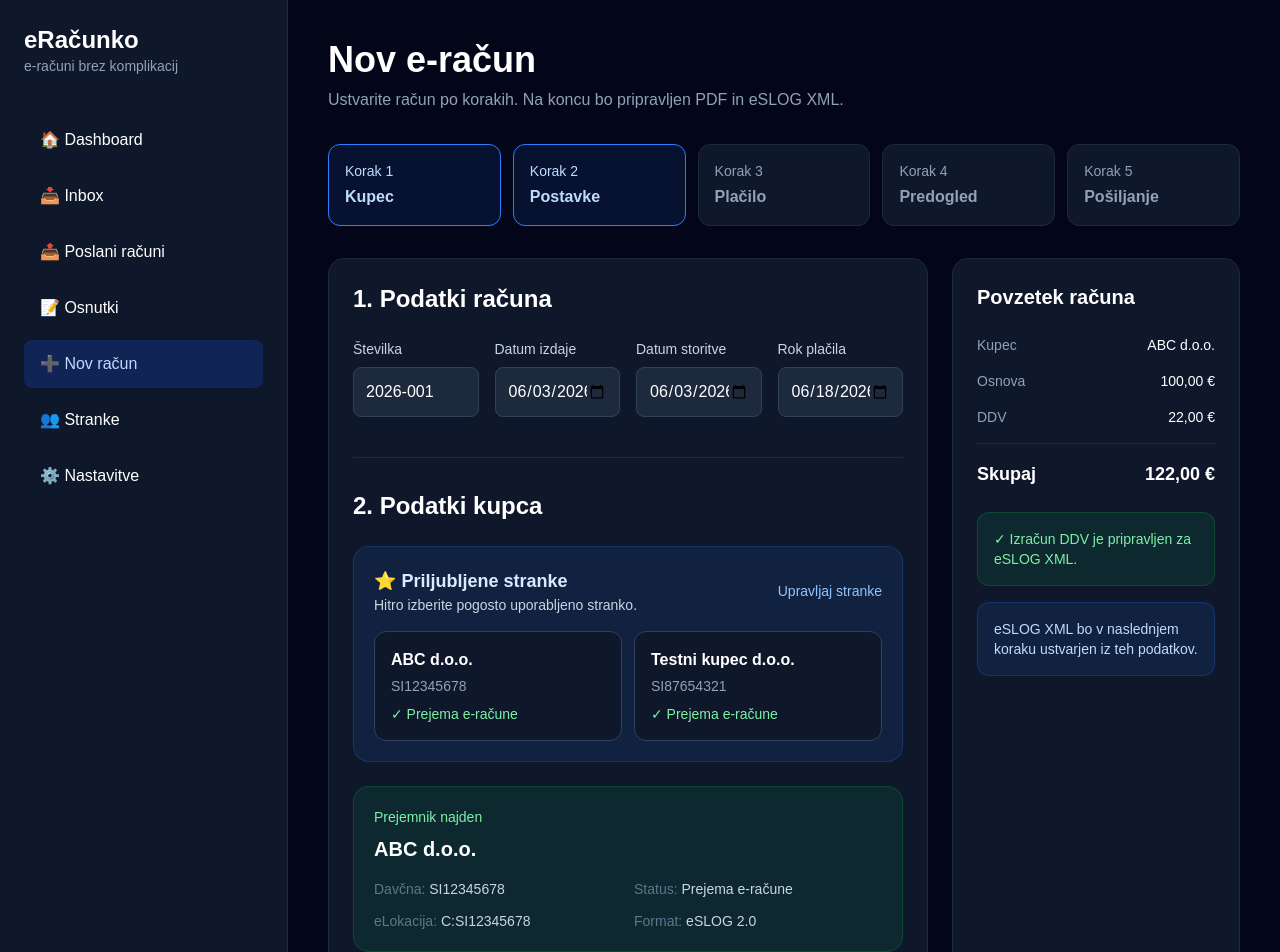
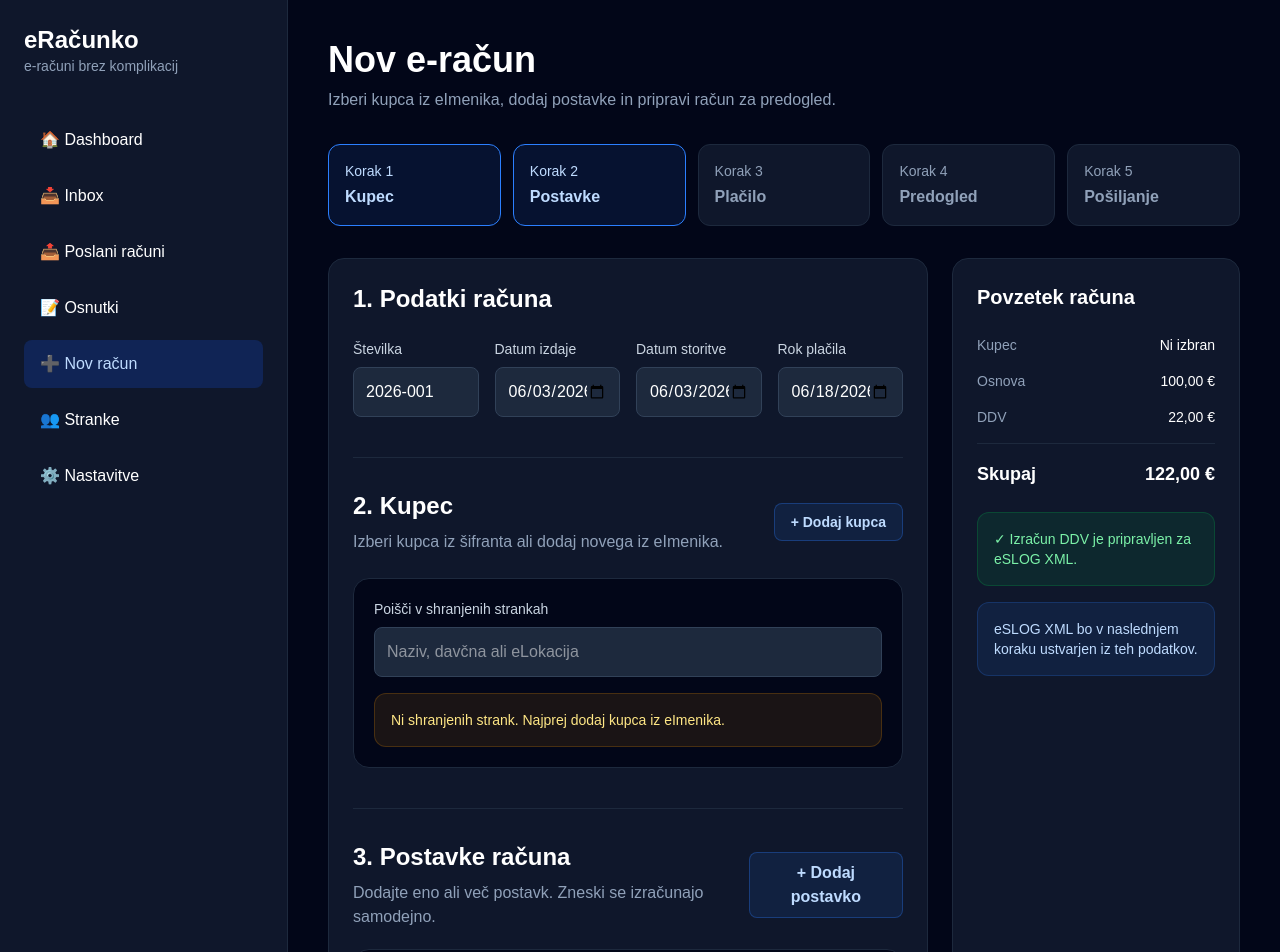
Before and after one commit to BenjaminStrmole/eracunko, a Next.js app: page /invoices/new in a window 1280 px wide. Shown: the top 952 px of the page. Built offline with nearby package versions, Linux system fonts and the light colour scheme.

Commit message:
Connect customers to new invoice form

```diff
--- a/app/invoices/new/page.tsx
+++ b/app/invoices/new/page.tsx
@@ -1,13 +1,55 @@
 "use client";
 
-import { useMemo, useState } from "react";
+import { useEffect, useMemo, useState } from "react";
 import type { InvoiceLine, Invoice } from "../../../types/invoice";
+
+type Customer = {
+  name: string;
+  vatNumber: string;
+  status: "READY" | "NOT_READY";
+  eLocation: string;
+  eAddress?: string;
+  eAddress1?: string;
+  address?: string;
+  postCode?: string;
+  city?: string;
+  country?: string;
+  network?: string;
+  receiverChannel?: string;
+  format: string;
+  isFavorite?: boolean;
+};
+
+function today() {
+  return new Date().toISOString().slice(0, 10);
+}
+
+function addDays(days: number) {
+  const date = new Date();
+  date.setDate(date.getDate() + days);
+  return date.toISOString().slice(0, 10);
+}
+
+function formatAddress(customer: Customer) {
+  return [
+    customer.address,
+    [customer.postCode, customer.city].filter(Boolean).join(" "),
+    customer.country,
+  ]
+    .filter(Boolean)
+    .join(", ");
+}
 
 export default function NewInvoicePage() {
   const [invoiceNumber, setInvoiceNumber] = useState("2026-001");
-  const [issueDate, setIssueDate] = useState("2026-06-03");
-  const [serviceDate, setServiceDate] = useState("2026-06-03");
-  const [dueDate, setDueDate] = useState("2026-06-18");
+  const [issueDate, setIssueDate] = useState(today());
+  const [serviceDate, setServiceDate] = useState(today());
+  const [dueDate, setDueDate] = useState(addDays(15));
+
+  const [customers, setCustomers] = useState<Customer[]>([]);
+  const [buyer, setBuyer] = useState<Customer | null>(null);
+  const [buyerSearch, setBuyerSearch] = useState("");
+  const [toast, setToast] = useState("");
 
   const [lines, setLines] = useState<InvoiceLine[]>([
     {
@@ -19,8 +61,52 @@ export default function NewInvoicePage() {
     },
   ]);
 
+  useEffect(() => {
+    const savedCustomers: Customer[] = JSON.parse(
+      localStorage.getItem("customers") || "[]"
+    );
+
+    setCustomers(savedCustomers);
+
+    const params = new URLSearchParams(window.location.search);
+    const vat = params.get("vat");
+
+    if (vat) {
+      const selected = savedCustomers.find(
+        (customer) => customer.vatNumber === vat
+      );
+
+      if (selected) {
+        setBuyer(selected);
+        setBuyerSearch(selected.name);
+      }
+    }
+  }, []);
+
+  useEffect(() => {
+    if (!toast) return;
+
+    const timer = setTimeout(() => setToast(""), 5000);
+    return () => clearTimeout(timer);
+  }, [toast]);
+
+  const favoriteCustomers = customers.filter((customer) => customer.isFavorite);
+
+  const filteredCustomers = customers.filter((customer) => {
+    const query = buyerSearch.toLowerCase();
+
+    if (!query) return true;
+
+    return (
+      customer.name.toLowerCase().includes(query) ||
+      customer.vatNumber.toLowerCase().includes(query) ||
+      customer.eLocation.toLowerCase().includes(query)
+    );
+  });
+
   const totals = useMemo(() => {
     const net = lines.reduce((sum, line) => sum + line.quantity * line.price, 0);
+
     const vat = lines.reduce(
       (sum, line) => sum + line.quantity * line.price * (line.vatRate / 100),
       0
@@ -72,7 +158,27 @@ export default function NewInvoicePage() {
     setLines((current) => current.filter((line) => line.id !== id));
   }
 
+  function selectBuyer(customer: Customer) {
+    setBuyer(customer);
+    setBuyerSearch(customer.name);
+  }
+
   function saveAndPreview() {
+    if (!buyer) {
+      setToast("Najprej izberi kupca iz šifranta strank.");
+      return;
+    }
+
+    if (!invoiceNumber.trim()) {
+      setToast("Vnesi številko računa.");
+      return;
+    }
+
+    if (lines.length === 0 || lines.some((line) => !line.description.trim())) {
+      setToast("Vsaka postavka mora imeti opis.");
+      return;
+    }
+
     const invoice: Invoice = {
       number: invoiceNumber,
       issueDate,
@@ -80,10 +186,10 @@ export default function NewInvoicePage() {
       dueDate,
       currency: "EUR",
       buyer: {
-        name: "ABC d.o.o.",
-        vat: "SI12345678",
-        address: "Testna ulica 10, 1000 Ljubljana",
-        eLocation: "C:SI12345678",
+        name: buyer.name,
+        vat: buyer.vatNumber,
+        address: formatAddress(buyer),
+        eLocation: buyer.eLocation,
       },
       lines,
       totals,
@@ -95,6 +201,12 @@ export default function NewInvoicePage() {
 
   return (
     <main className="min-h-screen bg-slate-950 text-white">
+      {toast && (
+        <div className="fixed right-5 top-5 z-50 max-w-md rounded-xl border border-red-500/30 bg-red-500/10 px-5 py-4 text-sm text-red-200 shadow-xl backdrop-blur">
+          ❌ {toast}
+        </div>
+      )}
+
       <div className="flex min-h-screen">
         <aside className="w-72 border-r border-slate-800 bg-slate-900 p-6">
           <div className="mb-10">
@@ -117,12 +229,13 @@ export default function NewInvoicePage() {
           <div className="mb-8">
             <h2 className="text-4xl font-bold">Nov e-račun</h2>
             <p className="mt-2 text-slate-400">
-              Ustvarite račun po korakih. Na koncu bo pripravljen PDF in eSLOG XML.
+              Izberi kupca iz eImenika, dodaj postavke in pripravi račun za predogled.
             </p>
           </div>
 
           <div className="mb-8 grid max-w-5xl grid-cols-5 gap-3">
-            {["Kupec", "Postavke", "Plačilo", "Predogled", "Pošiljanje"].map((step, index) => (
+            {["Kupec", "Postavke", "Plačilo", "Predogled", "Pošiljanje"].map(
+              (step, index) => (
                 <div
                   key={step}
                   className={`rounded-xl border p-4 ${
@@ -134,7 +247,8 @@ export default function NewInvoicePage() {
                   <div className="text-sm">Korak {index + 1}</div>
                   <div className="mt-1 font-semibold">{step}</div>
                 </div>
-            ))}
+              )
+            )}
           </div>
 
           <div className="grid max-w-7xl gap-6 lg:grid-cols-3">
@@ -143,88 +257,185 @@ export default function NewInvoicePage() {
 
               <div className="mt-6 grid gap-4 md:grid-cols-4">
                 <div>
-                  <label className="mb-2 block text-sm text-slate-300">Številka</label>
+                  <label className="mb-2 block text-sm text-slate-300">
+                    Številka
+                  </label>
                   <input
                     value={invoiceNumber}
                     onChange={(e) => setInvoiceNumber(e.target.value)}
-                    className="w-full rounded-lg border border-slate-700 bg-slate-800 p-3"
+                    className="w-full rounded-lg border border-slate-700 bg-slate-800 p-3 outline-none focus:border-blue-500"
                   />
                 </div>
 
                 <div>
-                  <label className="mb-2 block text-sm text-slate-300">Datum izdaje</label>
+                  <label className="mb-2 block text-sm text-slate-300">
+                    Datum izdaje
+                  </label>
                   <input
                     type="date"
                     value={issueDate}
                     onChange={(e) => setIssueDate(e.target.value)}
-                    className="w-full rounded-lg border border-slate-700 bg-slate-800 p-3"
+                    className="w-full rounded-lg border border-slate-700 bg-slate-800 p-3 outline-none focus:border-blue-500"
                   />
                 </div>
 
                 <div>
-                  <label className="mb-2 block text-sm text-slate-300">Datum storitve</label>
+                  <label className="mb-2 block text-sm text-slate-300">
+                    Datum storitve
+                  </label>
                   <input
                     type="date"
                     value={serviceDate}
                     onChange={(e) => setServiceDate(e.target.value)}
-                    className="w-full rounded-lg border border-slate-700 bg-slate-800 p-3"
+                    className="w-full rounded-lg border border-slate-700 bg-slate-800 p-3 outline-none focus:border-blue-500"
                   />
                 </div>
 
                 <div>
-                  <label className="mb-2 block text-sm text-slate-300">Rok plačila</label>
+                  <label className="mb-2 block text-sm text-slate-300">
+                    Rok plačila
+                  </label>
                   <input
                     type="date"
                     value={dueDate}
                     onChange={(e) => setDueDate(e.target.value)}
-                    className="w-full rounded-lg border border-slate-700 bg-slate-800 p-3"
+                    className="w-full rounded-lg border border-slate-700 bg-slate-800 p-3 outline-none focus:border-blue-500"
                   />
                 </div>
               </div>
 
               <div className="mt-10 border-t border-slate-800 pt-8">
-                <h3 className="text-2xl font-bold">2. Podatki kupca</h3>
-
-                <div className="mt-6 rounded-2xl border border-blue-500/20 bg-blue-500/10 p-5">
-                  <div className="mb-4 flex items-center justify-between">
+                <div className="flex items-center justify-between">
                   <div>
-                      <h4 className="text-lg font-bold text-blue-100">⭐ Priljubljene stranke</h4>
-                      <p className="text-sm text-slate-300">
-                        Hitro izberite pogosto uporabljeno stranko.
+                    <h3 className="text-2xl font-bold">2. Kupec</h3>
+                    <p className="mt-2 text-slate-400">
+                      Izberi kupca iz šifranta ali dodaj novega iz eImenika.
                     </p>
                   </div>
 
-                    <a href="/customers" className="text-sm text-blue-300 hover:text-blue-200">
-                      Upravljaj stranke
+                  <a
+                    href="/customers/new"
+                    className="rounded-lg border border-blue-500/30 bg-blue-500/10 px-4 py-2 text-sm font-semibold text-blue-200 hover:bg-blue-500/20"
+                  >
+                    + Dodaj kupca
                   </a>
                 </div>
 
-                  <div className="grid gap-3 md:grid-cols-2">
-                    <button className="rounded-xl border border-slate-700 bg-slate-900 p-4 text-left hover:bg-slate-800">
-                      <div className="font-bold">ABC d.o.o.</div>
-                      <div className="mt-1 text-sm text-slate-400">SI12345678</div>
-                      <div className="mt-2 text-sm text-green-300">✓ Prejema e-račune</div>
+                {favoriteCustomers.length > 0 && (
+                  <div className="mt-6 rounded-2xl border border-blue-500/20 bg-blue-500/10 p-5">
+                    <h4 className="text-lg font-bold text-blue-100">
+                      ⭐ Priljubljene stranke
+                    </h4>
+
+                    <div className="mt-4 grid gap-3 md:grid-cols-2">
+                      {favoriteCustomers.map((customer) => (
+                        <button
+                          key={customer.vatNumber}
+                          onClick={() => selectBuyer(customer)}
+                          className={`rounded-xl border p-4 text-left hover:bg-slate-800 ${
+                            buyer?.vatNumber === customer.vatNumber
+                              ? "border-green-500 bg-green-500/10"
+                              : "border-slate-700 bg-slate-900"
+                          }`}
+                        >
+                          <div className="font-bold">{customer.name}</div>
+                          <div className="mt-1 text-sm text-slate-400">
+                            {customer.vatNumber}
+                          </div>
+                          <div className="mt-2 text-sm text-green-300">
+                            ✓ Prejema e-račune
+                          </div>
                         </button>
+                      ))}
+                    </div>
+                  </div>
+                )}
 
-                    <button className="rounded-xl border border-slate-700 bg-slate-900 p-4 text-left hover:bg-slate-800">
-                      <div className="font-bold">Testni kupec d.o.o.</div>
-                      <div className="mt-1 text-sm text-slate-400">SI87654321</div>
-                      <div className="mt-2 text-sm text-green-300">✓ Prejema e-račune</div>
-                    </button>
+                <div className="mt-6 rounded-2xl border border-slate-800 bg-slate-950 p-5">
+                  <label className="mb-2 block text-sm text-slate-300">
+                    Poišči v shranjenih strankah
+                  </label>
+
+                  <input
+                    value={buyerSearch}
+                    onChange={(event) => setBuyerSearch(event.target.value)}
+                    placeholder="Naziv, davčna ali eLokacija"
+                    className="w-full rounded-lg border border-slate-700 bg-slate-800 p-3 outline-none focus:border-blue-500"
+                  />
+
+                  <div className="mt-4 max-h-72 space-y-2 overflow-auto">
+                    {filteredCustomers.length === 0 && (
+                      <div className="rounded-xl border border-amber-500/20 bg-amber-500/10 p-4 text-sm text-amber-200">
+                        Ni shranjenih strank. Najprej dodaj kupca iz eImenika.
+                      </div>
+                    )}
+
+                    {filteredCustomers.map((customer) => (
+                      <button
+                        key={customer.vatNumber}
+                        onClick={() => selectBuyer(customer)}
+                        className={`block w-full rounded-xl border p-4 text-left hover:bg-slate-800 ${
+                          buyer?.vatNumber === customer.vatNumber
+                            ? "border-green-500 bg-green-500/10"
+                            : "border-slate-800 bg-slate-900"
+                        }`}
+                      >
+                        <div className="flex items-start justify-between gap-4">
+                          <div>
+                            <div className="font-bold">{customer.name}</div>
+                            <div className="mt-1 text-sm text-slate-400">
+                              {customer.vatNumber} · {customer.eLocation}
+                            </div>
+                            <div className="mt-1 text-xs text-slate-500">
+                              {formatAddress(customer) || "Naslov ni shranjen"}
                             </div>
                           </div>
 
+                          <span className="rounded-full bg-green-500/10 px-3 py-1 text-xs text-green-300">
+                            e-računi
+                          </span>
+                        </div>
+                      </button>
+                    ))}
+                  </div>
+                </div>
+
+                {buyer && (
                   <div className="mt-6 rounded-2xl border border-green-500/20 bg-green-500/10 p-5">
-                  <div className="text-sm text-green-300">Prejemnik najden</div>
-                  <h4 className="mt-2 text-xl font-bold">ABC d.o.o.</h4>
+                    <div className="text-sm text-green-300">
+                      Izbrani prejemnik
+                    </div>
+
+                    <h4 className="mt-2 text-xl font-bold">{buyer.name}</h4>
 
                     <div className="mt-4 grid gap-3 text-sm text-slate-300 md:grid-cols-2">
-                    <div><span className="text-slate-500">Davčna:</span> SI12345678</div>
-                    <div><span className="text-slate-500">Status:</span> Prejema e-račune</div>
-                    <div><span className="text-slate-500">eLokacija:</span> C:SI12345678</div>
-                    <div><span className="text-slate-500">Format:</span> eSLOG 2.0</div>
+                      <div>
+                        <span className="text-slate-500">Davčna:</span>{" "}
+                        {buyer.vatNumber}
+                      </div>
+                      <div>
+                        <span className="text-slate-500">eLokacija:</span>{" "}
+                        {buyer.eLocation}
+                      </div>
+                      <div>
+                        <span className="text-slate-500">Naslov:</span>{" "}
+                        {buyer.address || "-"}
+                      </div>
+                      <div>
+                        <span className="text-slate-500">Mesto:</span>{" "}
+                        {buyer.city || "-"}
+                      </div>
+                      <div>
+                        <span className="text-slate-500">Država:</span>{" "}
+                        {buyer.country || "-"}
+                      </div>
+                      <div>
+                        <span className="text-slate-500">Omrežje:</span>{" "}
+                        {buyer.network || "-"}
                       </div>
                     </div>
+                  </div>
+                )}
               </div>
 
               <div className="mt-10 border-t border-slate-800 pt-8">
@@ -251,9 +462,14 @@ export default function NewInvoicePage() {
                     const lineGross = lineNet + lineVat;
 
                     return (
-                      <div key={line.id} className="rounded-2xl border border-slate-800 bg-slate-950 p-5">
+                      <div
+                        key={line.id}
+                        className="rounded-2xl border border-slate-800 bg-slate-950 p-5"
+                      >
                         <div className="mb-4 flex items-center justify-between">
-                          <div className="font-semibold">Postavka {index + 1}</div>
+                          <div className="font-semibold">
+                            Postavka {index + 1}
+                          </div>
 
                           {lines.length > 1 && (
                             <button
@@ -267,41 +483,57 @@ export default function NewInvoicePage() {
 
                         <div className="grid gap-4 md:grid-cols-4">
                           <div className="md:col-span-2">
-                            <label className="mb-2 block text-sm text-slate-300">Opis</label>
+                            <label className="mb-2 block text-sm text-slate-300">
+                              Opis
+                            </label>
                             <input
                               value={line.description}
-                              onChange={(e) => updateLine(line.id, "description", e.target.value)}
-                              className="w-full rounded-lg border border-slate-700 bg-slate-800 p-3"
+                              onChange={(e) =>
+                                updateLine(line.id, "description", e.target.value)
+                              }
+                              className="w-full rounded-lg border border-slate-700 bg-slate-800 p-3 outline-none focus:border-blue-500"
                               placeholder="Opis storitve ali artikla"
                             />
                           </div>
 
                           <div>
-                            <label className="mb-2 block text-sm text-slate-300">Količina</label>
+                            <label className="mb-2 block text-sm text-slate-300">
+                              Količina
+                            </label>
                             <input
                               type="number"
                               value={line.quantity}
-                              onChange={(e) => updateLine(line.id, "quantity", e.target.value)}
-                              className="w-full rounded-lg border border-slate-700 bg-slate-800 p-3"
+                              onChange={(e) =>
+                                updateLine(line.id, "quantity", e.target.value)
+                              }
+                              className="w-full rounded-lg border border-slate-700 bg-slate-800 p-3 outline-none focus:border-blue-500"
                             />
                           </div>
 
                           <div>
-                            <label className="mb-2 block text-sm text-slate-300">Cena brez DDV</label>
+                            <label className="mb-2 block text-sm text-slate-300">
+                              Cena brez DDV
+                            </label>
                             <input
                               type="number"
                               value={line.price}
-                              onChange={(e) => updateLine(line.id, "price", e.target.value)}
-                              className="w-full rounded-lg border border-slate-700 bg-slate-800 p-3"
+                              onChange={(e) =>
+                                updateLine(line.id, "price", e.target.value)
+                              }
+                              className="w-full rounded-lg border border-slate-700 bg-slate-800 p-3 outline-none focus:border-blue-500"
                             />
                           </div>
 
                           <div>
-                            <label className="mb-2 block text-sm text-slate-300">DDV %</label>
+                            <label className="mb-2 block text-sm text-slate-300">
+                              DDV %
+                            </label>
                             <select
                               value={line.vatRate}
-                              onChange={(e) => updateLine(line.id, "vatRate", e.target.value)}
-                              className="w-full rounded-lg border border-slate-700 bg-slate-800 p-3"
+                              onChange={(e) =>
+                                updateLine(line.id, "vatRate", e.target.value)
+                              }
+                              className="w-full rounded-lg border border-slate-700 bg-slate-800 p-3 outline-none focus:border-blue-500"
                             >
                               <option value={22}>22 %</option>
                               <option value={9.5}>9,5 %</option>
@@ -343,9 +575,11 @@ export default function NewInvoicePage() {
               <h3 className="text-xl font-bold">Povzetek računa</h3>
 
               <div className="mt-6 space-y-4 text-sm">
-                <div className="flex justify-between">
+                <div className="flex justify-between gap-4">
                   <span className="text-slate-400">Kupec</span>
-                  <span>ABC d.o.o.</span>
+                  <span className="text-right">
+                    {buyer?.name || "Ni izbran"}
+                  </span>
                 </div>
 
                 <div className="flex justify-between">
```
Lines whose indentation alone changed are shown as unchanged.
